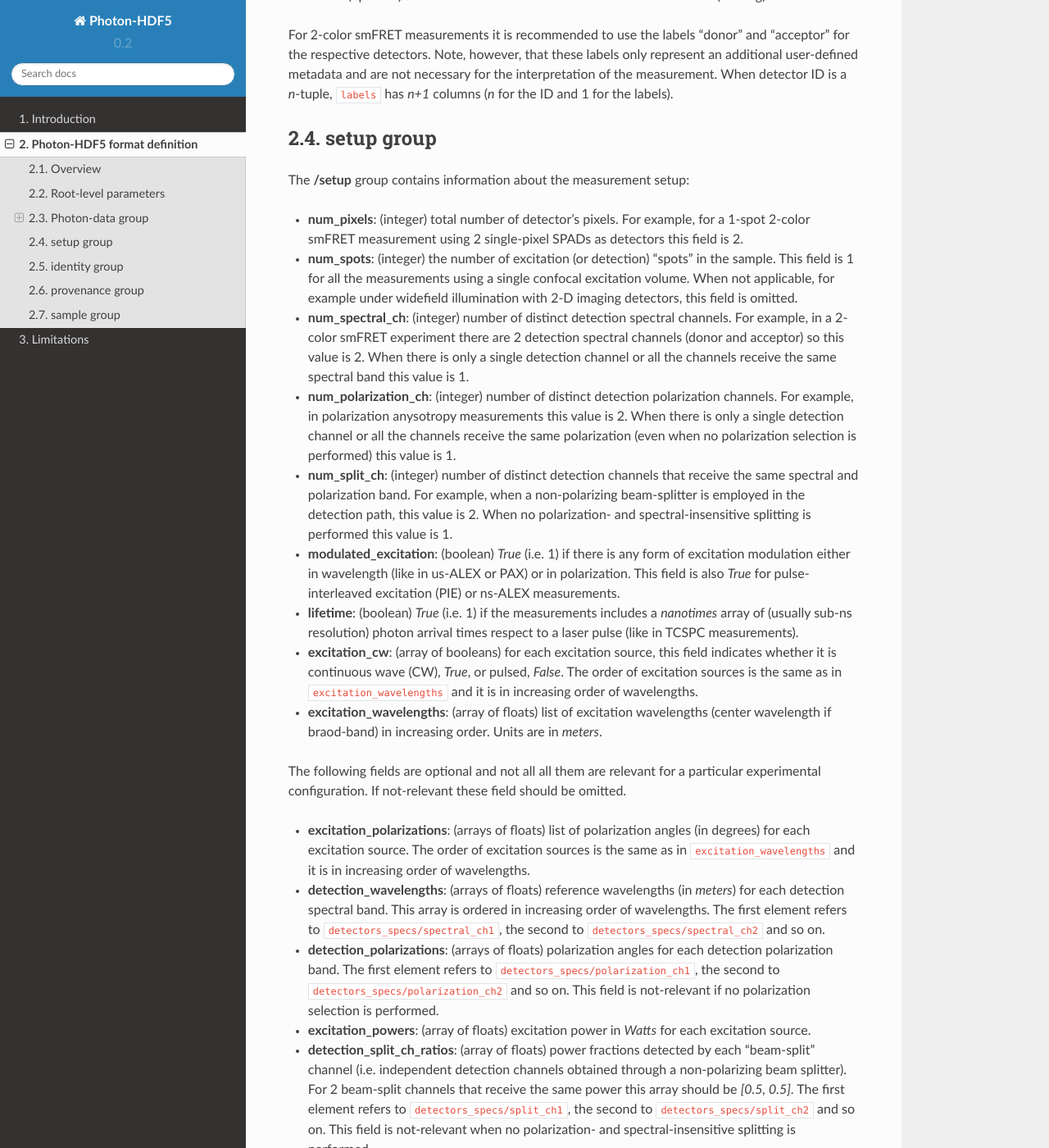
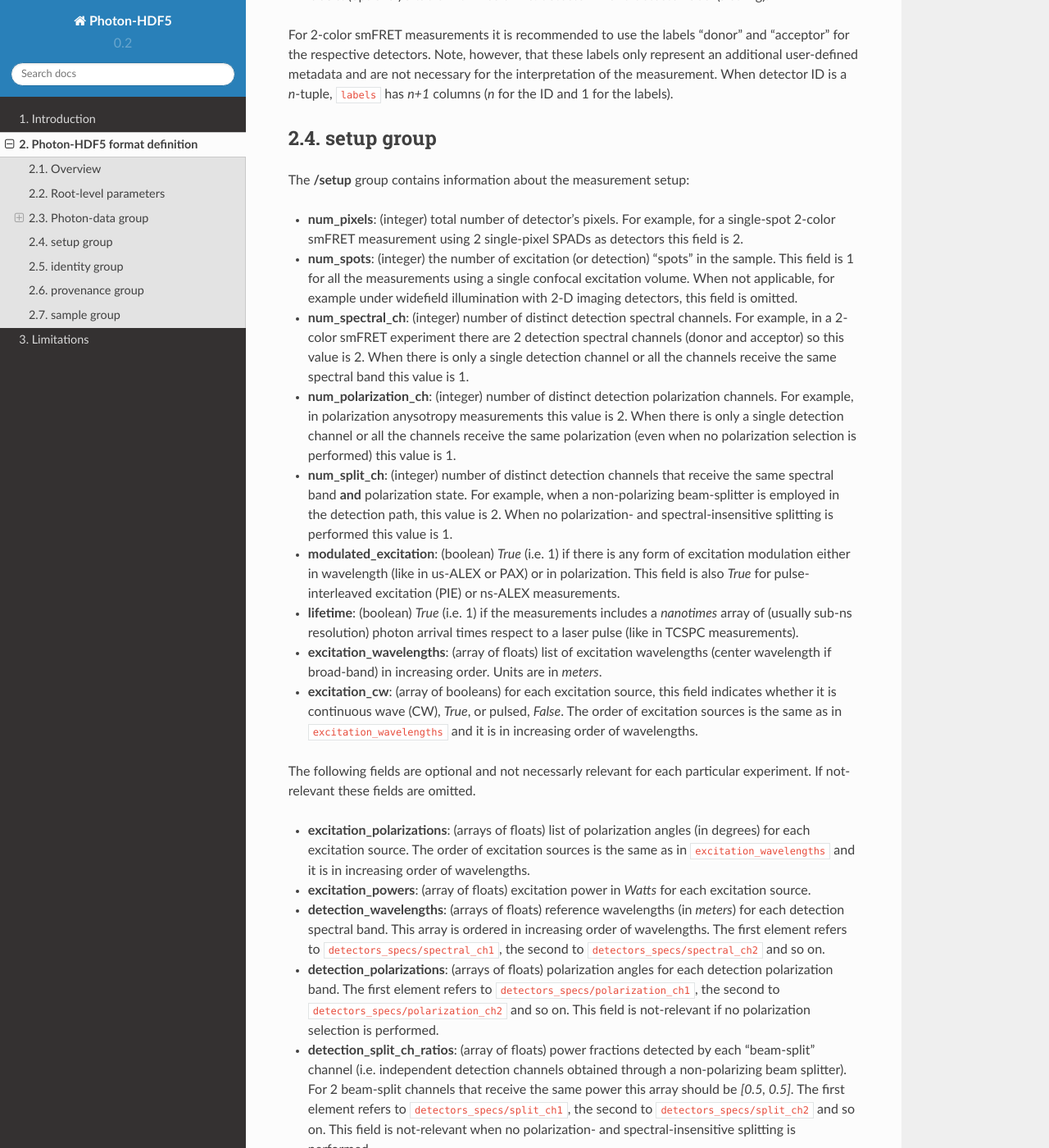
Before and after one commit to Photon-HDF5/photon-hdf5, a Sphinx documentation site: the page built from docs/phdata.rst, in a window 1280 px wide and 1400 px high, scrolled down 5369 px. Shown: the whole window at 82% size. Built offline with Sphinx 7.4.7 and the Read the Docs theme 2.0.0, drawn with Linux system fonts in a browser that asks for light colours; some of the changed text lies outside the part shown.

Commit message:
Fix typos and reorder fields

```diff
--- a/docs/phdata.rst
+++ b/docs/phdata.rst
@@ -190,8 +190,8 @@ When a measurement records more than 1 spectral band, the fields:
 specify which detector is employed in each spectral band. When the measurement
 records only 1 spectral band these fields may be omitted. The spectral bands
 are strictly ordered for increasing wavelenghts. For example, for 2-color
-smFRET measurements ``spectral_ch1`` and ``spectral_ch2`` represent the donor
-and acceptor channel respectively.
+smFRET measurements ``spectral_ch1`` and ``spectral_ch2`` represent the
+*donor* and *acceptor* channel respectively.
 
 When a measurement records more than 1 polarization state, the fields:
 
@@ -239,7 +239,7 @@ setup group
 The **/setup** group contains information about the measurement setup:
 
 - **num_pixels**: (integer) total number of detector's pixels. For example,
-  for a 1-spot 2-color smFRET measurement using 2 single-pixel SPADs as
+  for a single-spot 2-color smFRET measurement using 2 single-pixel SPADs as
   detectors this field is 2.
 
 - **num_spots**: (integer) the number of excitation (or detection)
@@ -261,10 +261,10 @@ The **/setup** group contains information about the measurement setup:
   this value is 1.
 
 - **num_split_ch**: (integer) number of distinct detection channels that
-  receive the same spectral and polarization band. For example, when a
-  non-polarizing beam-splitter is employed in the detection path, this value
-  is 2. When no polarization- and spectral-insensitive splitting is performed
-  this value is 1.
+  receive the same spectral band **and** polarization state. For example,
+  when a non-polarizing beam-splitter is employed in the detection path,
+  this value is 2. When no polarization- and spectral-insensitive splitting
+  is performed this value is 1.
 
 - **modulated_excitation**: (boolean) *True* (i.e. 1) if there is any form of
   excitation modulation either in wavelength (like in us-ALEX or PAX) or in
@@ -275,23 +275,25 @@ The **/setup** group contains information about the measurement setup:
   *nanotimes* array of (usually sub-ns resolution) photon arrival times
   respect to a laser pulse (like in TCSPC measurements).
 
+- **excitation_wavelengths**: (array of floats) list of excitation wavelengths
+  (center wavelength if broad-band) in increasing order. Units are in *meters*.
+
 - **excitation_cw**: (array of booleans) for each excitation source,
   this field indicates whether it is continuous wave (CW), *True*, or pulsed,
   *False*.
   The order of excitation sources is the same as in
   ``excitation_wavelengths`` and it is in increasing order of wavelengths.
 
-- **excitation_wavelengths**: (array of floats) list of excitation wavelengths
-  (center wavelength if braod-band) in increasing order. Units are in *meters*.
-
-The following fields are optional and not all all them are relevant for a
-particular experimental configuration. If not-relevant these field should be
-omitted.
+The following fields are optional and not necessarly relevant for each
+particular experiment. If not-relevant these fields are omitted.
 
 - **excitation_polarizations**: (arrays of floats) list of polarization
   angles (in degrees) for each excitation source.
   The order of excitation sources is the same as in
   ``excitation_wavelengths`` and it is in increasing order of wavelengths.
+
+- **excitation_powers**: (array of floats) excitation power in *Watts*
+  for each excitation source.
 
 - **detection_wavelengths**: (arrays of floats) reference wavelengths (in
   *meters*) for each detection spectral band.
```
Also changed, not shown: other parts of docs/phdata.rst (+0 -3 lines).
